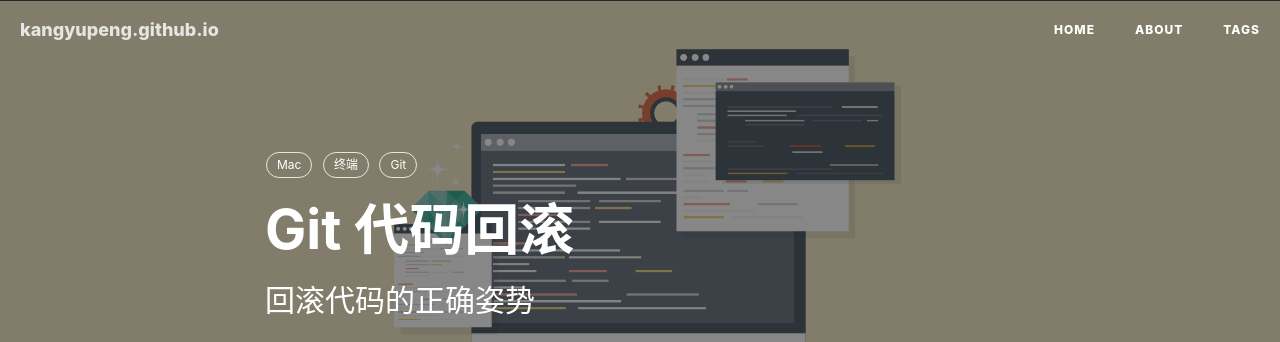
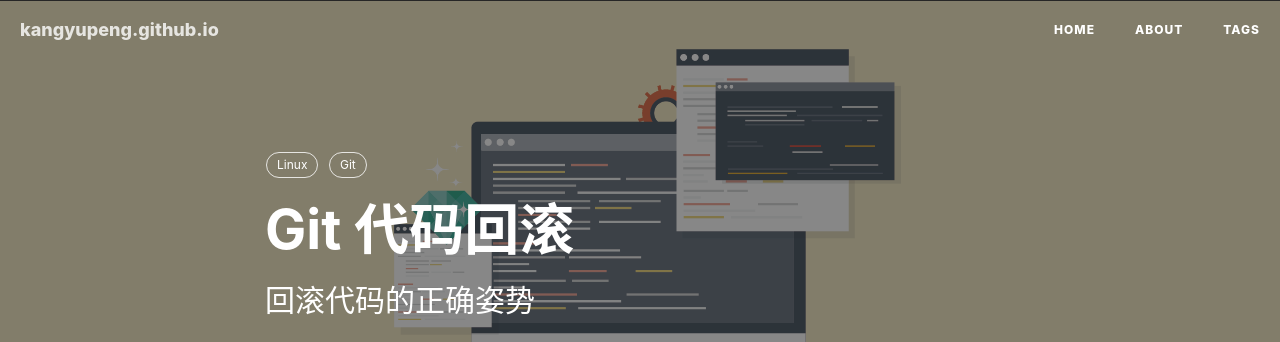
Before and after one commit to kangyupeng/kangyupeng.github.io, a Jekyll site: the page built from _posts/2017-02-16-Git-代码回滚.md, in a window 1280 px wide and 900 px high. Shown: the top 342 px of the window. Built offline with Jekyll 4.4.1, drawn with Linux system fonts in a browser that asks for light colours; nearby versions of some CDN libraries; comment, search, counter and statistics services are not loaded.

Commit message:
Update 2017-02-16-Git-代码回滚.md

```diff
--- a/_posts/2017-02-16-Git-代码回滚.md
+++ b/_posts/2017-02-16-Git-代码回滚.md
@@ -7,8 +7,7 @@ author:     BY
 header-img: img/post-bg-debug.png
 catalog: true
 tags:
-    - Mac
-    - 终端
+    - Linux
     - Git
 ---
 
```
